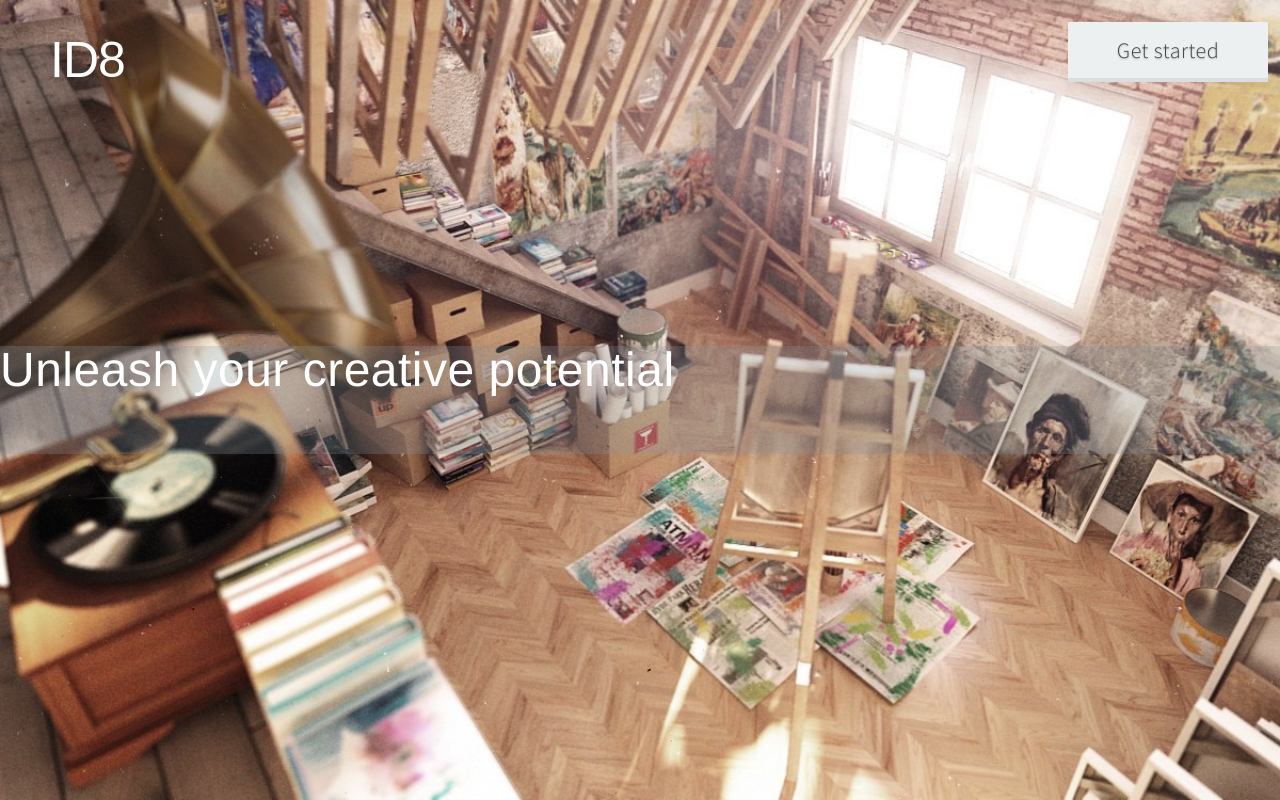
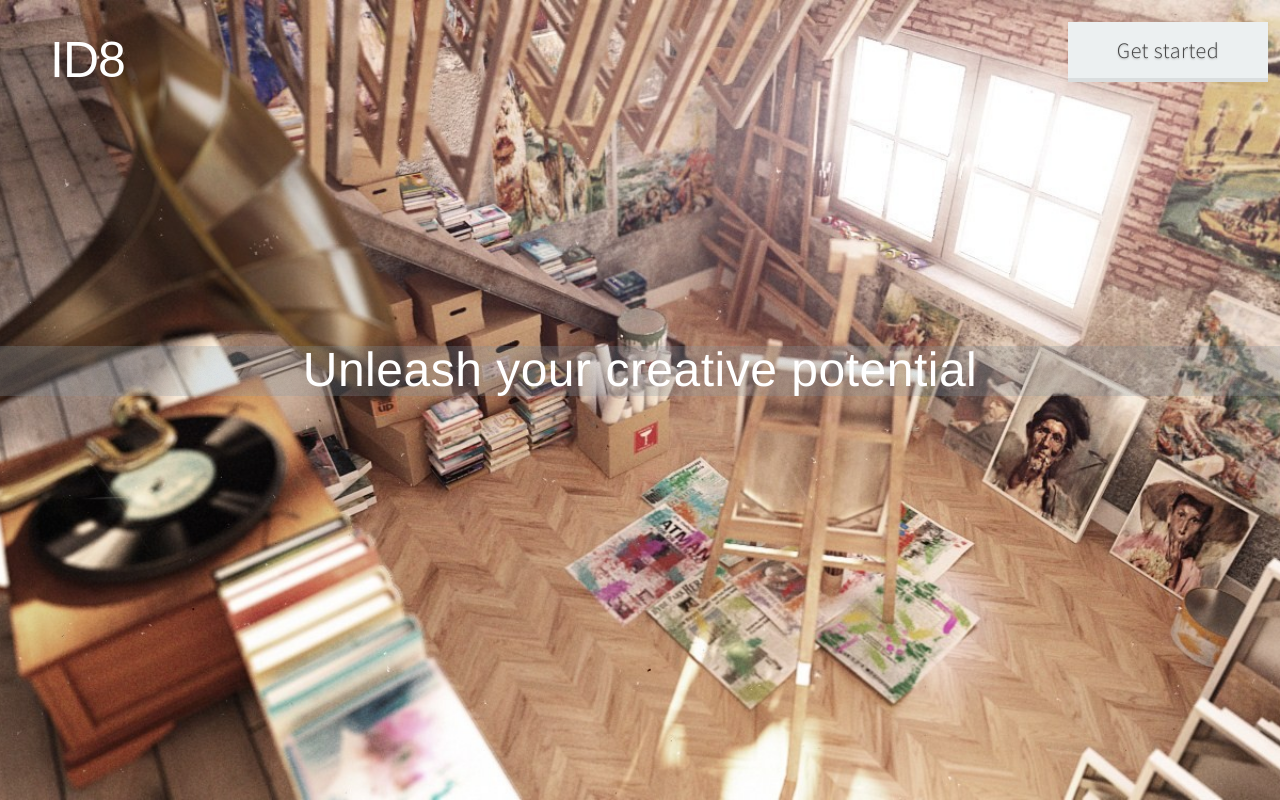
Before and after one commit to lawrencelm/ID8-Web, a plain HTML site: page index.html in a window 1280 px wide. Drawn offline with Linux system fonts and the light colour scheme.

Commit message:
fixed footer

```diff
--- a/css/style.css
+++ b/css/style.css
@@ -58,9 +58,13 @@ width: 1280px;
 	height:4.5em;
 }
 
+div.wrapper {
+	position:relative;
+}
+
 #banner {
 	background-image: url(../bg/overlay.png);
-	height:4.5em;
+	height:150%;
 }
 
 /* #Clouds Flat Button
--- a/index.html
+++ b/index.html
@@ -40,7 +40,7 @@
 
 	<!--<h2 class="id8title"> ID8 </h2>-->
 	<footer id="banner">
-	<p class="id8alt id8main">Unleash your creative potential</p>
+	<center><p class="id8alt id8main">Unleash your creative potential</p></center>
 	</footer>
 
 </body>
```
